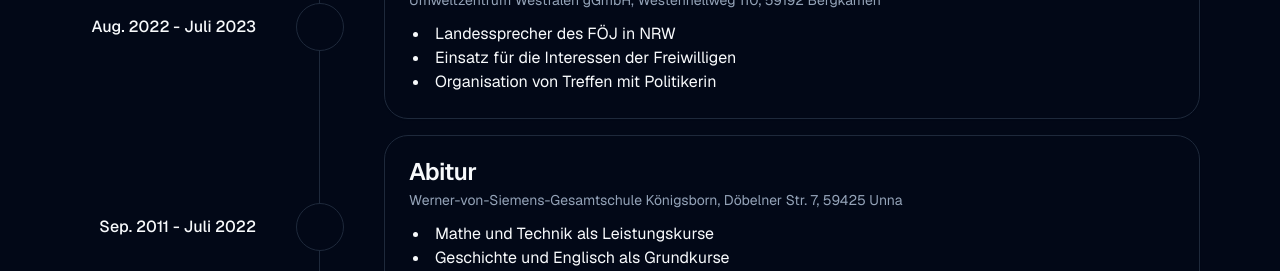
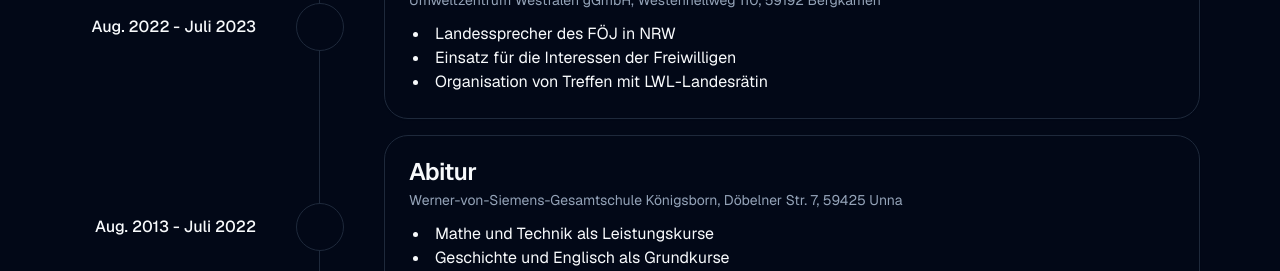
Before and after one commit to zophiana/profile-page, a Next.js app: page /resume in a window 1280 px wide. Shown: the part 681-952 px from the top of the page. Built offline with nearby package versions, Linux system fonts and the light colour scheme; what tailwind-gradient-mask-image would draw is missing.

Commit message:
resume: fix info

```diff
--- a/src/app/resume/page.tsx
+++ b/src/app/resume/page.tsx
@@ -94,11 +94,11 @@ export default function CVPage() {
             <ul className="list-inside list-disc pl-1">
               <li>Landessprecher des FÖJ in NRW</li>
               <li>Einsatz für die Interessen der Freiwilligen</li>
-              <li>Organisation von Treffen mit Politikerin</li>
+              <li>Organisation von Treffen mit LWL-Landesrätin</li>
             </ul>
           </ResumeCard>
 
-          <ResumeDate date="Sep. 2011 - Juli 2022"></ResumeDate>
+          <ResumeDate date="Aug. 2013 - Juli 2022"></ResumeDate>
           <DotWithLine></DotWithLine>
           <ResumeCard
             title="Abitur"
```
